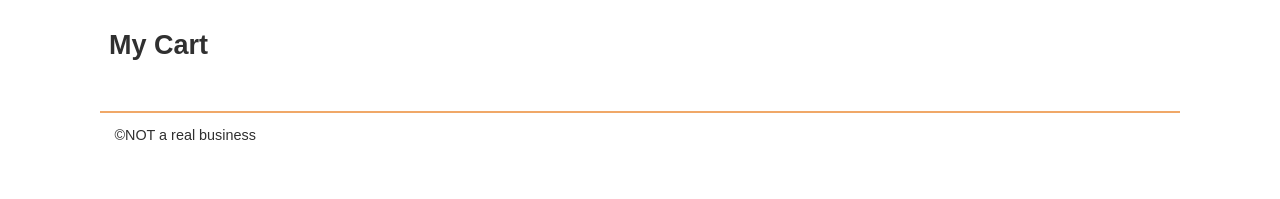
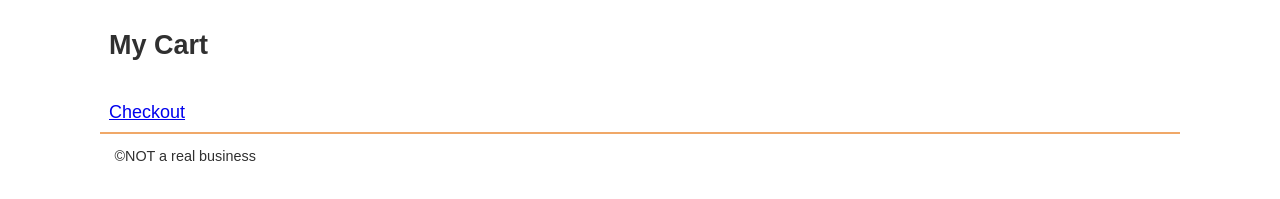
Before and after one commit to ajrobbins04/wdd330_groupWork, a website: page src/cart/index.html in a window 1280 px wide. Shown: the part 63-262 px from the top of the page. Drawn offline with Linux system fonts and the light colour scheme.

Commit message:
making small, progressive commits

```diff
--- a/src/cart/index.html
+++ b/src/cart/index.html
@@ -22,37 +22,10 @@
         <h2>My Cart</h2>
 
         <ul class="product-list">
-          <!-- <li class="cart-card divider">
-            <a href="product_pages/marmot-ajax-3.html" class="cart-card__image">
-              <img
-                src="images/tents/marmot-ajax-tent-3-person-3-season-in-pale-pumpkin-terracotta~p~880rr_01~320.jpg"
-                alt="Marmot Ajax tent"
-              />
-            </a>
-            <a href="product_pages/marmot-ajax-3.html">
-              <h2 class="card__name">Marmot Ajax Tent - 3-Person, 3-Season</h2>
-            </a>
-            <p class="cart-card__color">Pale Pumpkin/Terracotta</p>
-            <p class="cart-card__quantity">qty: 1</p>
-            <p class="cart-card__price">$199.99</p>
-          </li>
-          <li class="cart-card divider">
-            <a href="product_pages/marmot-ajax-3.html" class="cart-card__image">
-              <img
-                src="images/tents/the-north-face-talus-tent-4-person-3-season-in-golden-oak-saffron-yellow~p~985rf_01~320.jpg"
-                alt="Talus Tent - 4-Person, 3-Season"
-              />
-            </a>
-            <a href="product_pages/marmot-ajax-3.html">
-              <h2 class="card__name">
-                The North Face Talus Tent - 4-Person, 3-Season
-              </h2></a
-            >
-            <p class="cart-card__color">Golden Oak/Saffron Yellow</p>
-            <p class="cart-card__quantity">qty: 1</p>
-            <p class="cart-card__price">$199.99</p>
-          </li> -->
         </ul>
+        <div class="products_checkOut">
+          <a href="/src/checkout/index.html" id="checkoutBtn" >Checkout</a>
+        </div>
       </section>
     </main>
 
--- a/src/js/cart.js
+++ b/src/js/cart.js
@@ -1,4 +1,5 @@
 import { getLocalStorage, loadHeaderFooter } from "./utils.mjs";
+
 
 loadHeaderFooter();
 
--- a/src/js/product.js
+++ b/src/js/product.js
@@ -1,4 +1,4 @@
-import { getParam, loadHeaderFooter } from "./utils.mjs";
+import { getParam, loadHeaderFooter, setLocalStorage } from "./utils.mjs";
 import productDetails from "./productDetails.mjs";
 
 
```
